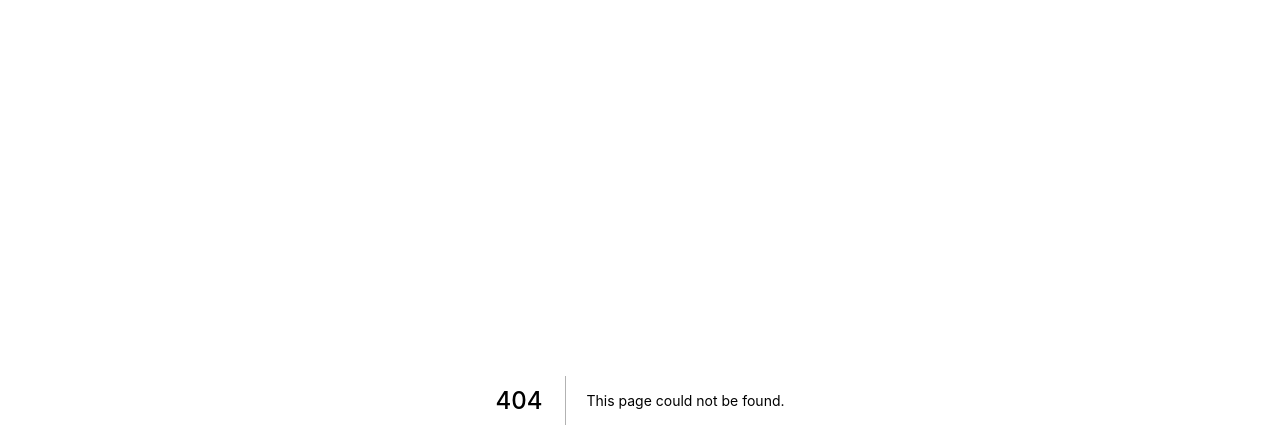
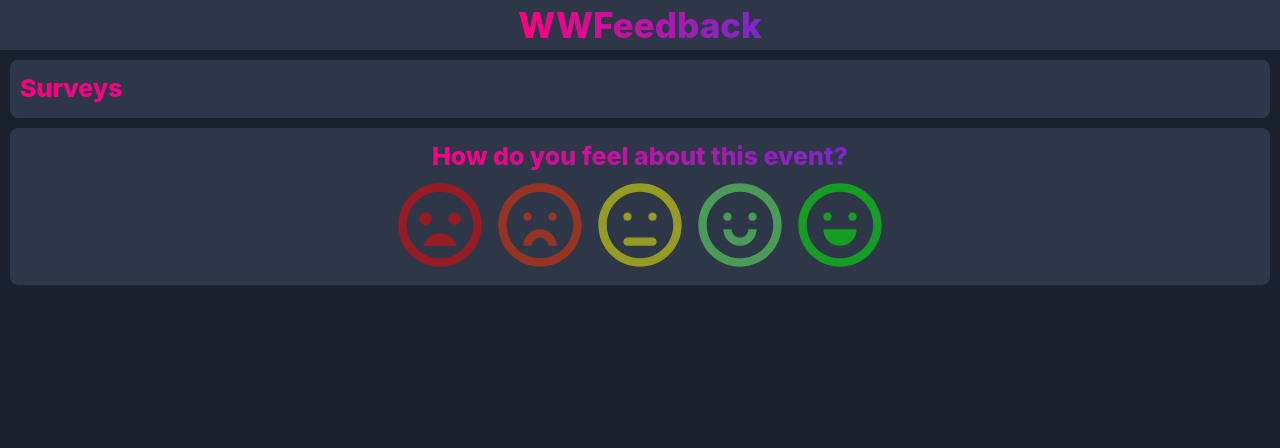
Before and after one commit to eikomaniac/WWFeedback, a Next.js app: page /event/1 in a window 1280 px wide. Before the commit this address had no page. Shown: the top 448 px of the page. Built offline with nearby package versions, Linux system fonts and the light colour scheme.

Commit message:
Attendee view early draft

```diff
--- /dev/null
+++ b/pages/event/[id].jsx
@@ -0,0 +1,106 @@
+import { useState } from 'react';
+import {
+  Box, Center, SimpleGrid, Text,
+} from '@chakra-ui/react';
+import { Line } from 'react-chartjs-2';
+import {
+  CgSmileMouthOpen, CgSmile, CgSmileNeutral, CgSmileSad,
+} from 'react-icons/cg';
+import { BiSad } from 'react-icons/bi';
+
+import Layout from '../../components/Layout';
+
+const data = {
+  labels: ['January', 'February', 'March', 'April', 'May', 'June', 'July'],
+  datasets: [
+    {
+      label: 'My First dataset',
+      fill: false,
+      lineTension: 0.1,
+      backgroundColor: 'rgba(75,192,192,0.4)',
+      borderColor: 'rgba(75,192,192,1)',
+      borderCapStyle: 'butt',
+      borderDash: [],
+      borderDashOffset: 0.0,
+      borderJoinStyle: 'miter',
+      pointBorderColor: 'rgba(75,192,192,1)',
+      pointBackgroundColor: '#fff',
+      pointBorderWidth: 1,
+      pointHoverRadius: 5,
+      pointHoverBackgroundColor: 'rgba(75,192,192,1)',
+      pointHoverBorderColor: 'rgba(220,220,220,1)',
+      pointHoverBorderWidth: 2,
+      pointRadius: 1,
+      pointHitRadius: 10,
+      data: [65, 59, 80, 81, 56, 55, 40],
+    },
+  ],
+};
+
+export default function Home() {
+  const [selectedMood, setSelectedMood] = useState();
+  const sendMood = (moodScore) => {
+    setSelectedMood(moodScore);
+  };
+
+  return (
+    <Layout title="Host View">
+      <Center width="100vw" height="50px" background="#2D3748">
+        <Text
+          bgGradient="linear(to-l, #7928CA,#FF0080)"
+          bgClip="text"
+          fontSize="35px"
+          fontWeight="extrabold"
+          textAlign="center"
+        >
+          WWFeedback
+        </Text>
+      </Center>
+      <Box margin="10px" borderRadius="lg" bg="#2D3748" padding="10px">
+        <Text
+          bgGradient="linear(to-l, #7928CA,#FF0080)"
+          bgClip="text"
+          fontSize="25px"
+          fontWeight="extrabold"
+        >
+          Surveys
+        </Text>
+      </Box>
+      <Box margin="10px" borderRadius="lg" bg="#2D3748" padding="10px">
+        <Center>
+          <Text
+            bgGradient="linear(to-l, #7928CA,#FF0080)"
+            bgClip="text"
+            fontSize="25px"
+            fontWeight="extrabold"
+            textAlign="center"
+          >
+            How do you feel about this event?
+          </Text>
+        </Center>
+        <Center>
+          <BiSad color="red" fontSize="100px" style={{ cursor: 'pointer', opacity: selectedMood === -1 ? 1 : 0.5 }} onClick={() => sendMood(-1)} />
+          <CgSmileSad color="#ff3300" fontSize="100px" style={{ cursor: 'pointer', opacity: selectedMood === -0.5 ? 1 : 0.5 }} onClick={() => sendMood(-0.5)} />
+          <CgSmileNeutral color="yellow" fontSize="100px" style={{ cursor: 'pointer', opacity: selectedMood === 0 ? 1 : 0.5 }} onClick={() => sendMood(0)} />
+          <CgSmile color="#66ff66" fontSize="100px" style={{ cursor: 'pointer', opacity: selectedMood === 0.5 ? 1 : 0.5 }} onClick={() => sendMood(0.5)} />
+          <CgSmileMouthOpen color="lime" fontSize="100px" style={{ cursor: 'pointer', opacity: selectedMood === 1 ? 1 : 0.5 }} onClick={() => sendMood(1)} />
+        </Center>
+      </Box>
+    </Layout>
+  );
+}
+
+// export async function getStaticPaths(context) {
+//   // const res = await axios.get('/api/v1/sessions', {
+//   //   params: {
+//   //     id: code,
+//   //   },
+//   // });
+
+//   return {
+//     paths: [
+//       { params: { } }, // See the "paths" section below
+//     ],
+//     fallback: false, // See the "fallback" section below
+//   };
+// }
```
